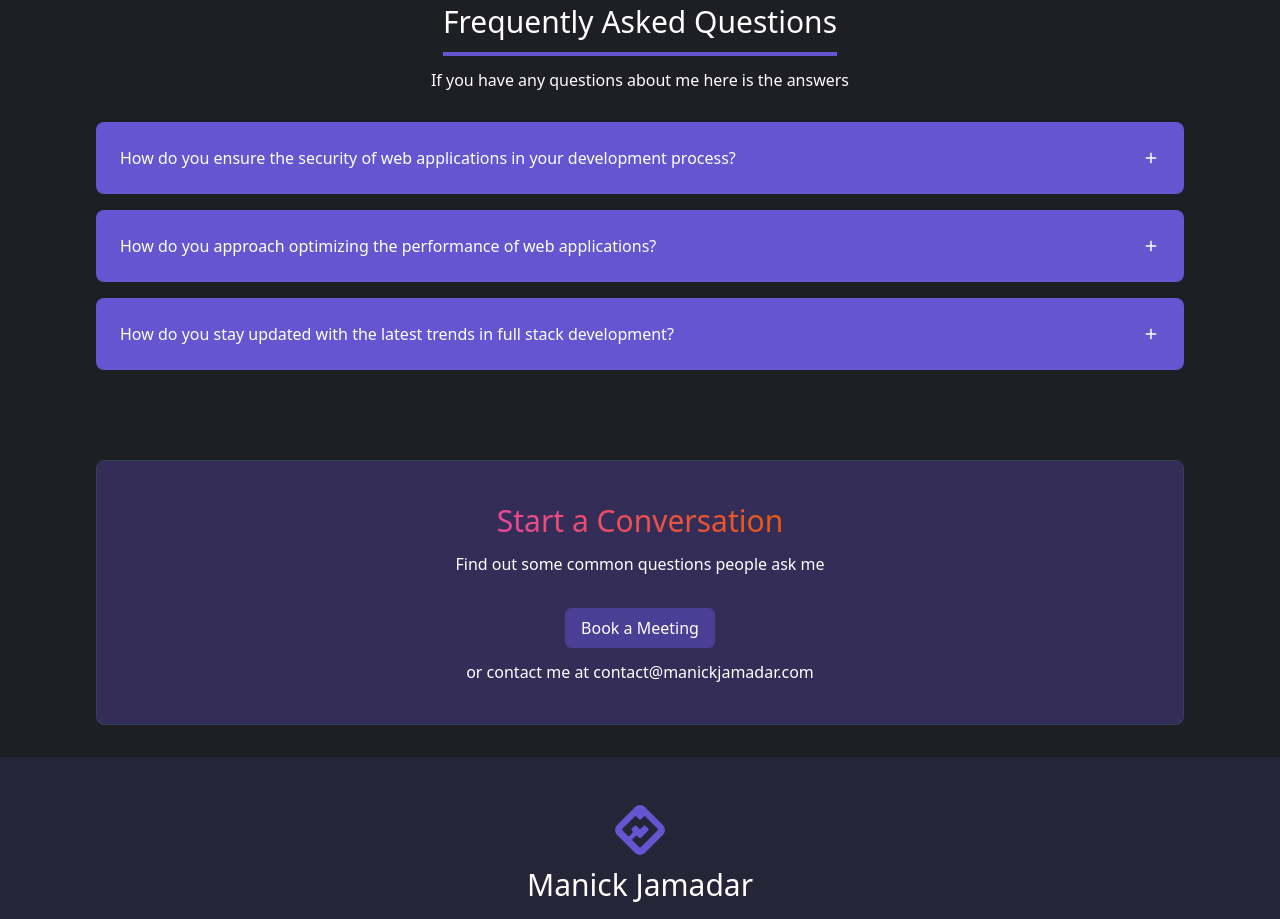
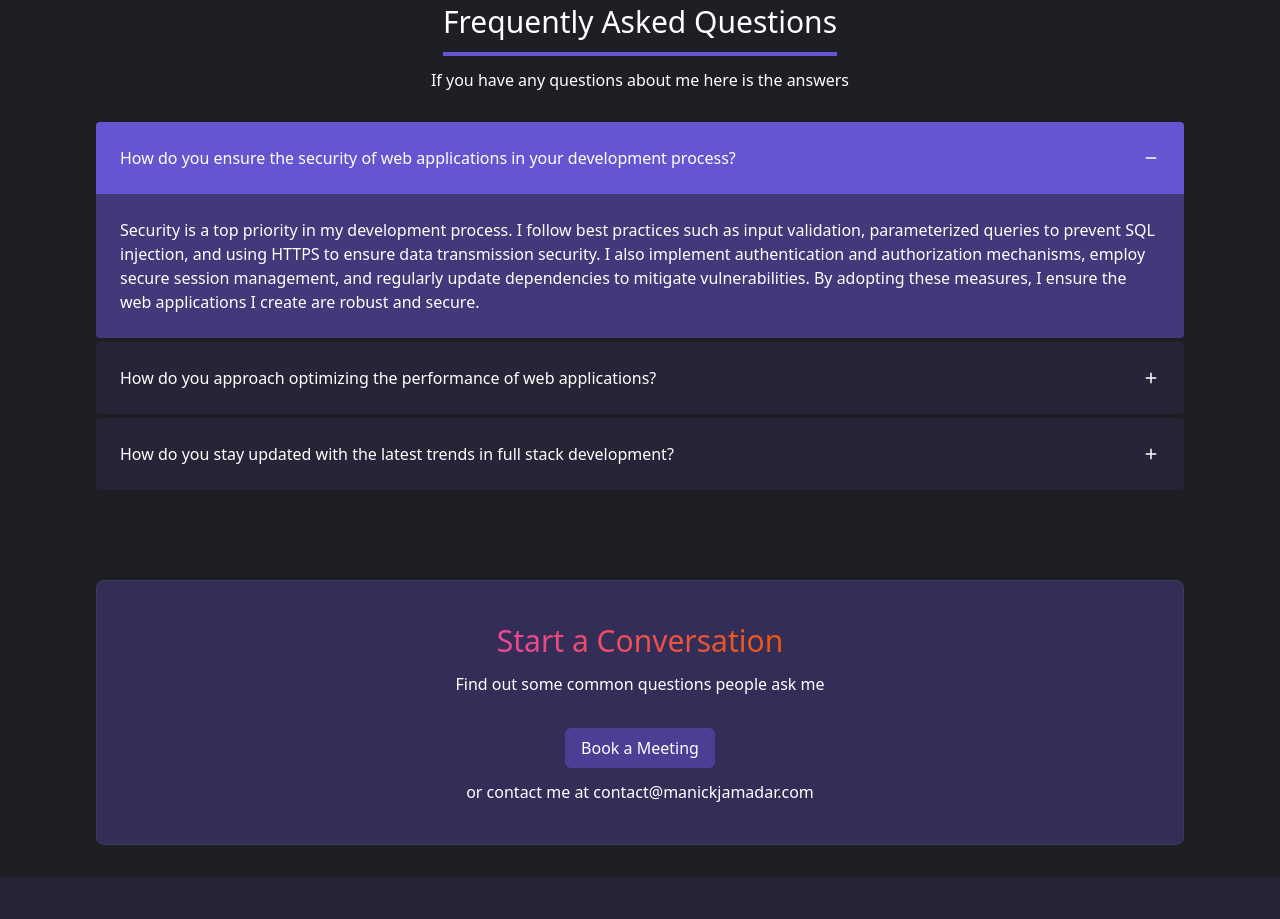
Before and after one commit to manickjamadar/personal-website, a Next.js app: page / in a window 1280 px wide. Shown: the part 2780-3699 px from the top of the page. Built offline with nearby package versions, Linux system fonts and the light colour scheme.

Commit message:
faq smooth open and close added

```diff
--- a/app/components/faqCard.tsx
+++ b/app/components/faqCard.tsx
@@ -1,27 +1,49 @@
 "use client";
-import React, { useState } from "react";
+import React, { useEffect, useRef, useState } from "react";
 import { IFAQ } from "../data/faq";
 interface Props {
   faq: IFAQ;
+  active?: boolean;
+  onClick?: () => void;
 }
 import { MdAdd } from "react-icons/md";
 import { BiMinus } from "react-icons/bi";
-const FAQCard: React.FC<Props> = ({ faq }) => {
-  const [isOpen, setOpen] = useState(false);
+const FAQCard: React.FC<Props> = ({ faq, active, onClick }) => {
+  // const [isOpen, setOpen] = useState(false);
+  const [panelHeight, setPanelHeight] = useState(0);
   const { answer, question } = faq;
-  const toggleCard = () => {
-    setOpen((prev) => !prev);
+  const answerPanel = useRef<HTMLParagraphElement>(null);
+  const clickHandler = () => {
+    onClick && onClick();
   };
+  useEffect(() => {
+    if (active) {
+      if (answerPanel.current) {
+        setPanelHeight(answerPanel.current.scrollHeight);
+      }
+    } else {
+      setPanelHeight(0);
+    }
+  }, [active]);
   return (
-    <div className="rounded-lg overflow-clip">
+    <div className="rounded overflow-clip">
       <p
-        className="bg-primary p-6 flex justify-between items-center cursor-pointer"
-        onClick={toggleCard}
+        className={`${
+          active ? "bg-primary-600" : "bg-primary-900"
+        } hover:bg-primary-600 p-6 flex justify-between items-center cursor-pointer transition duration-300`}
+        onClick={clickHandler}
       >
         {question}
-        <span className="text-lg">{isOpen ? <BiMinus /> : <MdAdd />}</span>
+        <span className="text-lg">{active ? <BiMinus /> : <MdAdd />}</span>
       </p>
-      {isOpen && <p className="bg-slate-900 p-6">{answer}</p>}
+      <div
+        className="bg-primary bg-opacity-50 origin-top transition-all duration-300"
+        style={{ maxHeight: panelHeight }}
+      >
+        <p className="p-6" ref={answerPanel}>
+          {answer}
+        </p>
+      </div>
     </div>
   );
 };
--- a/app/components/sections/faqSection.tsx
+++ b/app/components/sections/faqSection.tsx
@@ -1,10 +1,11 @@
-import React from "react";
+import React, { useState } from "react";
 import SectionHeader from "../sectionHeader";
 import Spacer from "../spacer";
 import myFAQs from "@/app/data/faq";
 import FAQCard from "../faqCard";
 
 const FAQSection = () => {
+  const [activeFAQIndex, setActiveFAQIndex] = useState(0);
   return (
     <div>
       <SectionHeader
@@ -12,9 +13,16 @@ const FAQSection = () => {
         subtitle="If you have any questions about me here is the answers"
       />
       <Spacer vertical={30} />
-      <div className="flex flex-col gap-4">
-        {myFAQs.map((faq) => (
-          <FAQCard faq={faq} key={faq.id} />
+      <div className="flex flex-col gap-1">
+        {myFAQs.map((faq, index) => (
+          <FAQCard
+            faq={faq}
+            key={faq.id}
+            active={index === activeFAQIndex}
+            onClick={() =>
+              setActiveFAQIndex(index === activeFAQIndex ? -1 : index)
+            }
+          />
         ))}
       </div>
     </div>
```
